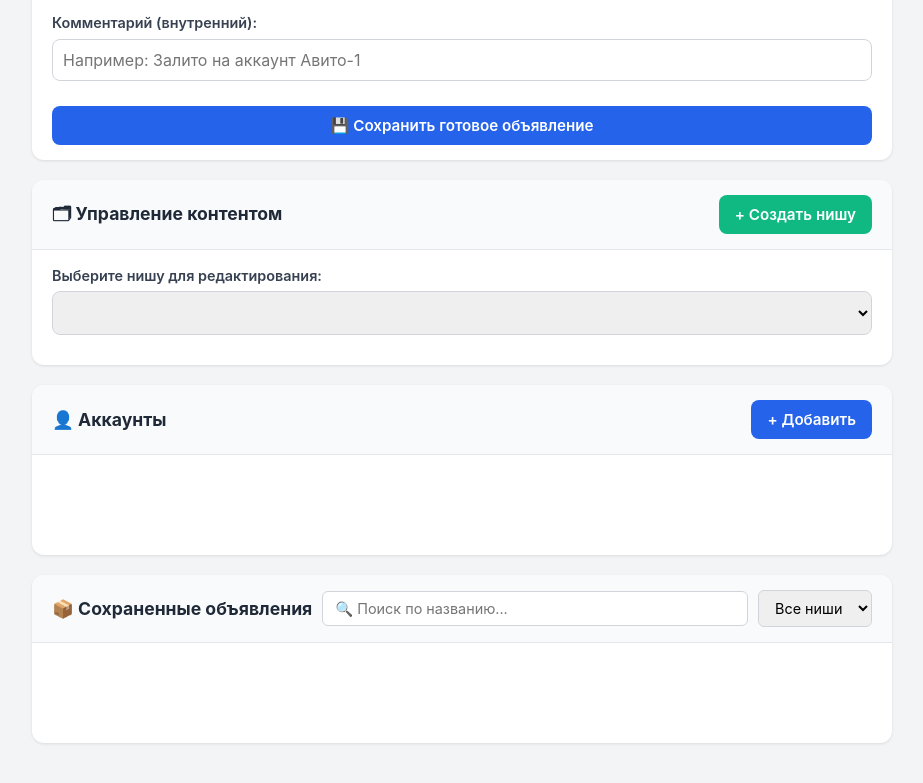
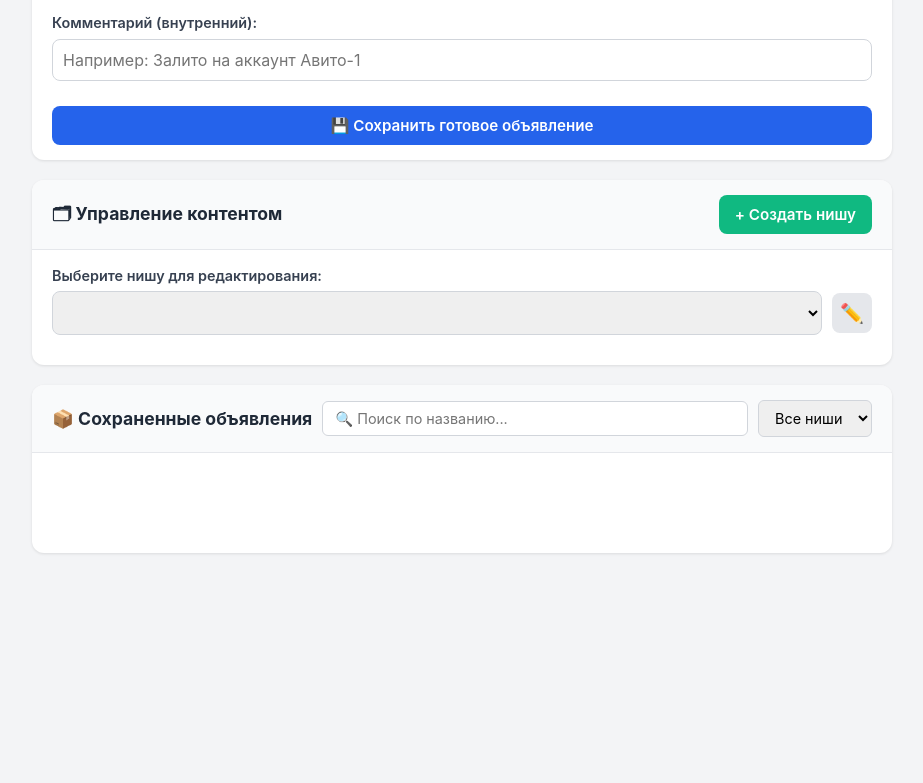
Before and after one commit to raining0man/avito-manager, a plain HTML site: page index.html in a window 1280 px wide. Shown: the part 696-1479 px from the top of the page, without its empty margins (178-1101 px from the left). After the commit the page ends 1319 px from the top, so only its background shows below. Drawn offline with Linux system fonts and the light colour scheme; no server answers.

Commit message:
Update index.html

```diff
--- a/index.html
+++ b/index.html
@@ -95,25 +95,23 @@
             <div class="list-container builder-form">
                 <div class="input-group">
                     <label>Выберите нишу для редактирования:</label>
-                    <select id="edit-niche-select" onchange="window.renderEditorBlocks()"></select>
+                    <div class="block-row">
+                        <select id="edit-niche-select" onchange="window.renderEditorBlocks()"></select>
+                        <button class="btn-plus" onclick="window.editNicheName()" title="Переименовать нишу">✏️</button>
+                    </div>
                 </div>
                 <div id="editor-container"></div>
             </div>
         </section>
 
-        <section class="card">
-            <div class="card-header">
-                <h2>👤 Аккаунты</h2>
-                <button class="btn-add" onclick="window.addAccount()">+ Добавить</button>
-            </div>
-            <div id="accounts-list" class="list-container"></div>
-        </section>
+        <!-- ... блок аккаунтов ... -->
 
         <section class="card">
             <div class="card-header" style="flex-wrap: wrap; gap: 10px;">
                 <h2>📦 Сохраненные объявления</h2>
                 <div class="filters-row">
                     <input type="text" id="search-templates" placeholder="🔍 Поиск по названию..." oninput="window.renderTemplates()">
+                    <!-- ДОБАВЛЕН onchange -->
                     <select id="filter-niche" onchange="window.renderTemplates()">
                         <option value="">Все ниши</option>
                     </select>
@@ -121,7 +119,6 @@
             </div>
             <div id="templates-list" class="list-container"></div>
         </section>
-    </main>
 
     <dialog id="edit-modal">
         <form method="dialog">
```
